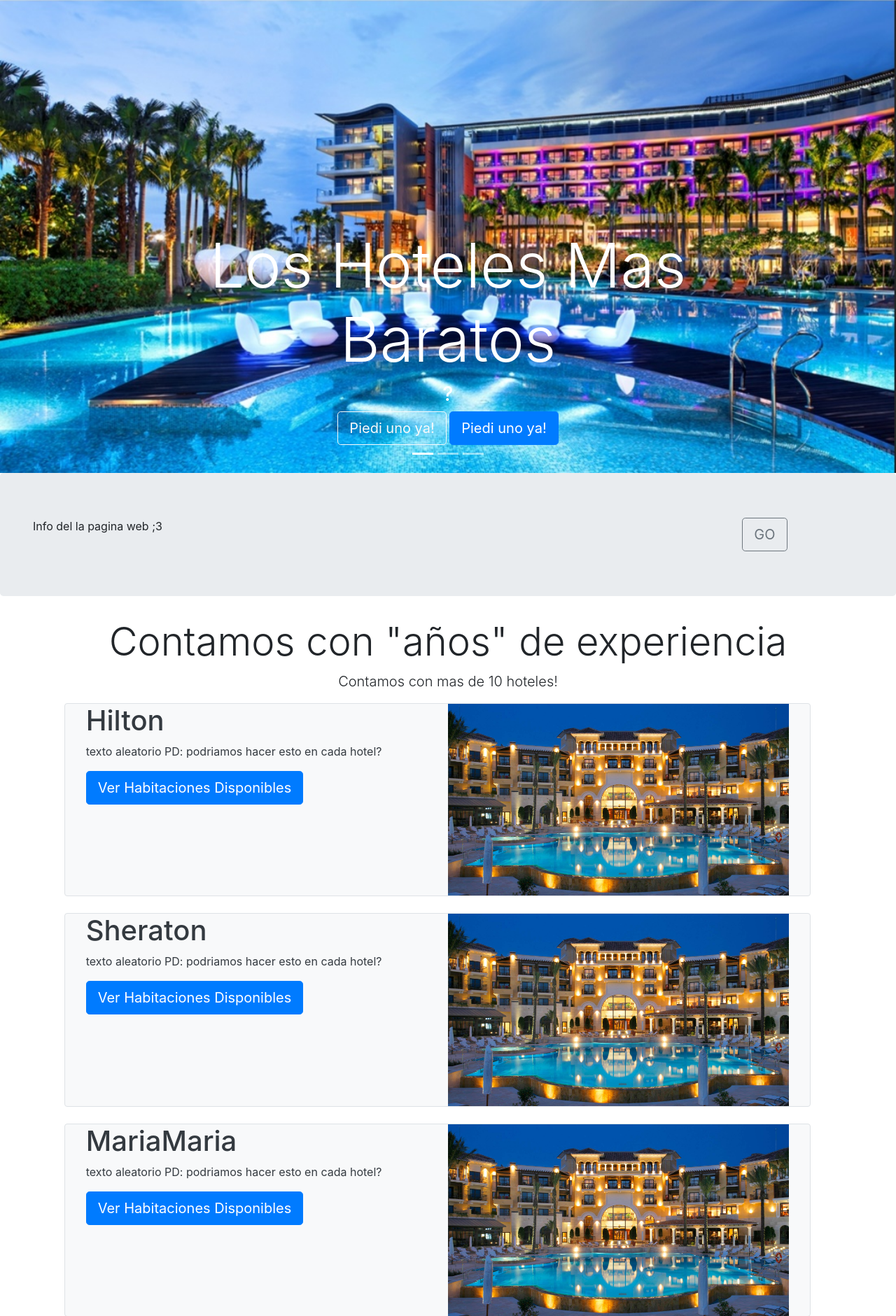
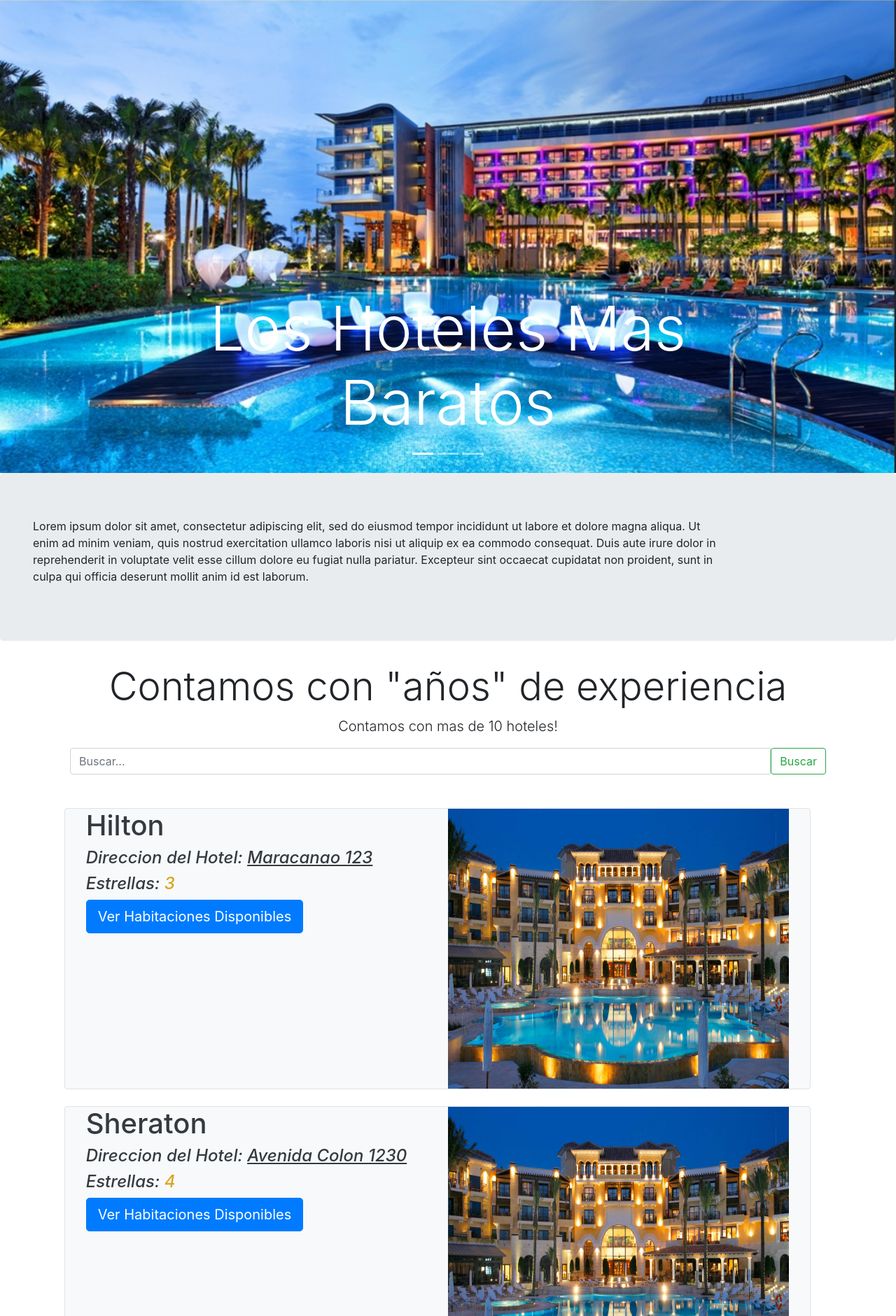
Before and after one commit to DiogenesPuig/g5_ITSV, a Django app: page / in a window 1280 px wide. Shown: the part 83-1964 px from the top of the page at 70% size. Run offline with Django 3.2, Linux system fonts and the light colour scheme; data comes from the database, SQL or seed files in the repository; both versions use the stored data as it was after the commit; parts of the project's set-up code (start-up, migrations or seed data) failed here and were passed over.

Commit message:
Añadiendo mejores estilos

```diff
--- /dev/null
+++ b/Proyecto/static/style_home2.css
@@ -0,0 +1,16 @@
+.descp{
+    font-style: italic;
+}
+
+#star{
+    color: goldenrod;
+}
+
+#direcc{
+    text-decoration-line: underline;
+}
+
+.img{
+    width: 700px;
+    height: 400px;
+}
--- /dev/null
+++ b/Proyecto/static/style_nav.css
@@ -0,0 +1,3 @@
+.header{
+    background-color: wheat;
+}
--- a/Proyecto/views.py
+++ b/Proyecto/views.py
@@ -46,11 +46,14 @@ def LoginView(request):
         password = request.POST.get('password')
         user = authenticate(request, username=username, password=password)
         if user is not None:
+            messages.success(request, "Bienvenido " + username)
             login(request, user)
             return redirect('home')
         else:
             messages.error(request, "Username OR password is incorrect ")
             return render(request, 'Proyecto/login.html', context)
+
+
 
     return render(request, 'Proyecto/login.html', context)
 
--- a/templates/Proyecto/home2.html
+++ b/templates/Proyecto/home2.html
@@ -1,23 +1,35 @@
 <!DOCTYPE html>
 <html lang="en">
 <head>
+    {% load staticfiles %}
     <meta charset="UTF-8">
     <meta name="viewport" content="width=device-width, initial-scale=1, shrink-to-fit=no">
     <title>Hotendly</title>
     <link rel="stylesheet" href="https://cdn.jsdelivr.net/npm/bootstrap@4.5.3/dist/css/bootstrap.min.css"
           integrity="sha384-TX8t27EcRE3e/ihU7zmQxVncDAy5uIKz4rEkgIXeMed4M0jlfIDPvg6uqKI2xXr2" crossorigin="anonymous">
     <link href="https://fonts.googleapis.com/icon?family=Material+Icons" rel="stylesheet">
-    {% block styles %}{% endblock %}
+    {% block styles %}
+        <link rel="stylesheet" href="{% static 'style_home2.css' %}">
+    {% endblock %}
 
 </head>
 <body>
 {% block nav %}
-    <header>
+    <header class="wololo">
         {% include 'Proyecto/nav.html' %}
     </header>
 {% endblock %}
 
 {% block content %}
+{% for message in messages %}
+    <div class="container">
+        <div class="row justify-content-center"></div>
+            <div class="col-md-5"></div>
+            <div class="alert alert-success col" role="alert" style="text-align: center">{{ message }}</div>
+            <div class="col-md-5"></div>
+        </div>
+    </div>
+{% endfor %}
     <div id="carouselExampleIndicators" class="carousel slide" data-ride="carousel">
         <ol class="carousel-indicators">
             <li data-target="#carouselExampleIndicators" data-slide-to="0" class="active"></li>
@@ -30,9 +42,9 @@
                 <img src="/media/img_hotel/web1.jpg" class="d-block w-100" alt="websiteimage0">
                 <div class="carousel-caption">
                     <h1 class="display-2"> Los Hoteles Mas Baratos</h1>
-                    <h3>?</h3>
-                    <button type="button" class="btn btn-outline-light btn-lg">Piedi uno ya!</button> <!--Agregar <a>-->
-                    <button type="button" class="btn btn-primary btn-lg">Piedi uno ya!</button>
+                    <!--<h3></h3>
+                    <button type="button" class="btn btn-outline-light btn-lg">Piedi uno ya!</button> <!--Agregar <a>
+                    <button type="button" class="btn btn-primary btn-lg">Piedi uno ya!</button>-->
                 </div>
             </div>
             <div class="carousel-item">
@@ -46,12 +58,12 @@
     <div class="container-fluid">
         <div class="row jumbotron">
             <div class="col-xs-12 col-sm-12 col-md-9 col-lg-9 col-xl-10">
-                <p>Info del la pagina web ;3</p>
+                <p>Lorem ipsum dolor sit amet, consectetur adipiscing elit, sed do eiusmod tempor incididunt ut labore et dolore magna aliqua. Ut enim ad minim veniam, quis nostrud exercitation ullamco laboris nisi ut aliquip ex ea commodo consequat. Duis aute irure dolor in reprehenderit in voluptate velit esse cillum dolore eu fugiat nulla pariatur. Excepteur sint occaecat cupidatat non proident, sunt in culpa qui officia deserunt mollit anim id est laborum.</p>
             </div>
             <div class="col-xs-12 col-sm-12 col-md-3 col-lg-3 col-xl-2">
-                <a href="">
+                <!--<a href="">
                     <button type="button" class="btn btn-outline-secondary btn-lg">GO</button>
-                </a>
+                </a>-->
             </div>
         </div>
     </div>
@@ -66,6 +78,26 @@
             </div>
         </div>
     </div>
+    <div class="container">
+        <div class="row">
+          <div class="col-md-12 search">
+            <form method="get">
+                <div id="custom-search-input">
+                  <div class="input-group col-md-12">
+                    <input type="text" class="form-control" placeholder="Buscar..." name="buscar" value = "{{ request.GET.buscar }}">
+                    <span class="input-group-list">
+                      <i class="icon icon-search"></i>
+                      <button type="submit" class="btn btn-outline-success my-2 my-sm-0">Buscar</button>
+                      <br>
+                      <br>
+                      <br>
+                    </span>
+                  </div>
+                </div>
+            </form>
+          </div>
+        </div>
+      </div>
 
     <div class="container-fluid padding">
         {% for hotel in hoteles %}
@@ -74,14 +106,16 @@
                 <div class="row padding col-lg-10 rounded bg-light text-dark border" >
                     <div class="col">
                         <h1>{{ hotel.nombre }}</h1>
-                        <p>texto aleatorio PD: podriamos hacer esto en cada hotel?</p>
+                        <h4 class="descp">Direccion del Hotel: <span id="direcc">{{hotel.direccion}}</span></h4>
+                        <h4 class="descp">Estrellas: <span id="star">{{hotel.estrellas}}</span></h4>
+
                         <a href="{% url 'hoteles' hotel.id %}">
                             <button class="btn btn-primary btn-lg">Ver Habitaciones Disponibles</button>
                         </a>
                     </div>
                     <div class="col">
                         <!-- -->
-                        <img src=/media/{{ hotel.img_hotel }} class="img-fluid">
+                        <img src=/media/{{ hotel.img_hotel }} class="img-fluid img">
                         <!-- -->
                     </div>
                 </div>
--- a/templates/Proyecto/nav.html
+++ b/templates/Proyecto/nav.html
@@ -1,4 +1,5 @@
-<nav class="navbar navbar-expand-lg navbar-light bg-light">
+
+<nav class="navbar navbar-expand-lg navbar-light">
     <a class="navbar-brand" href="{% url 'home' %}"><h1>Hotendy</h1></a>
     <button class="navbar-toggler" type="button" data-toggle="collapse" data-target="#navbarResponsive"
             aria-controls="navbarSupportedContent" aria-expanded="false" aria-label="Toggle navigation">
```
Also changed, not shown: db.sqlite3.
